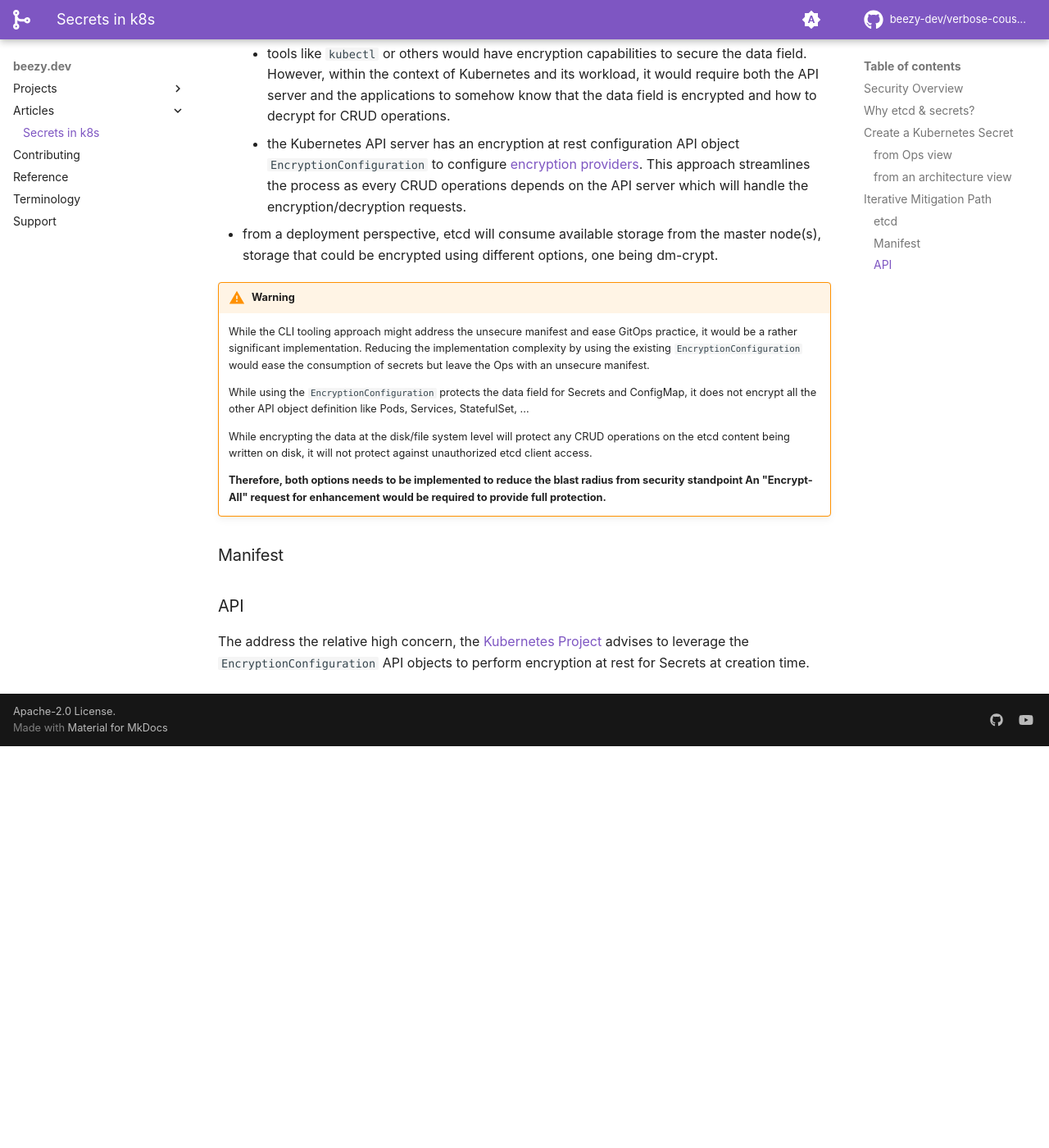
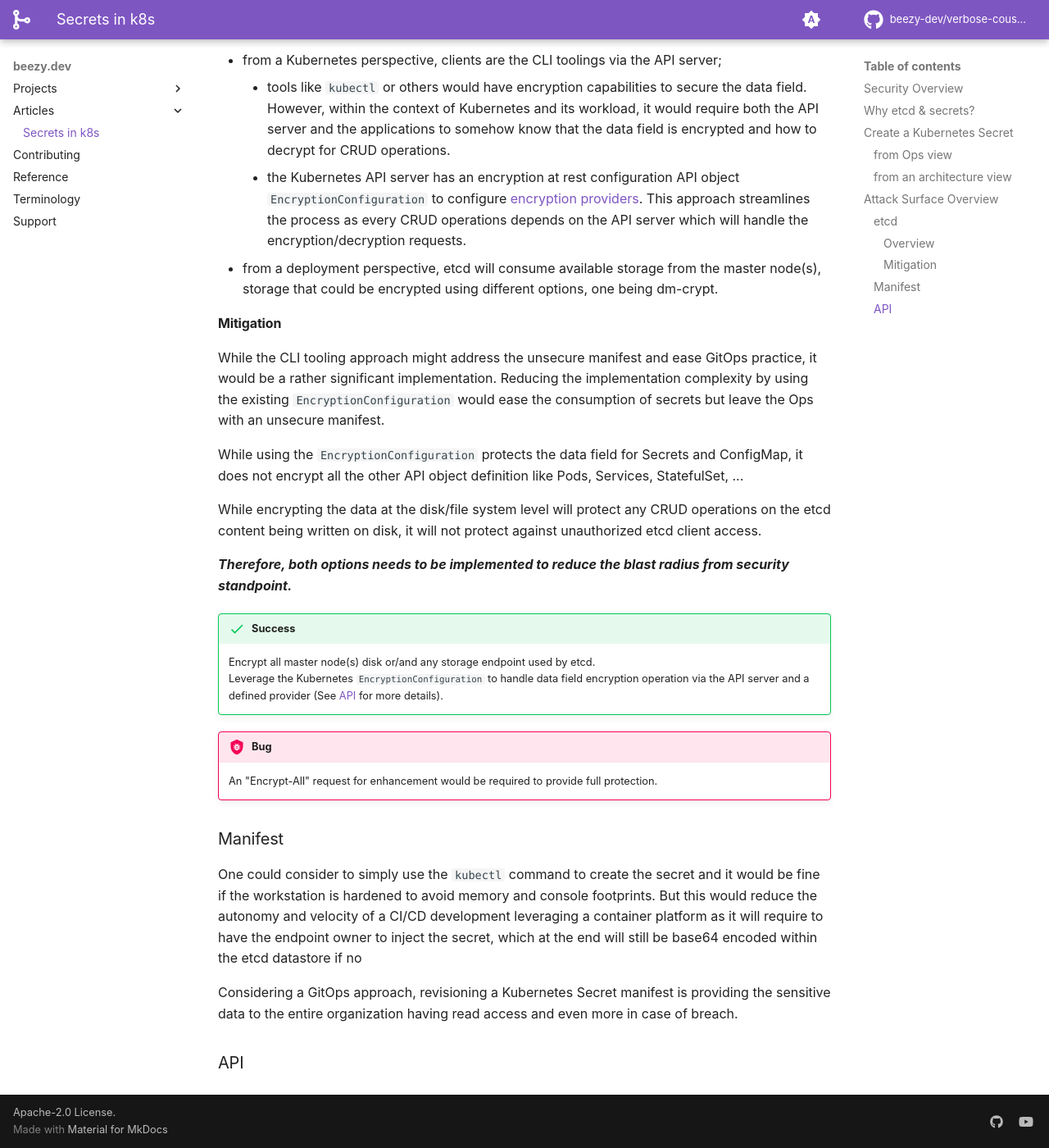
Before and after one commit to beezy-dev/verbose-couscous, an MkDocs documentation site: the page built from docs/community/k8s-secrets.md, in a window 1280 px wide and 1400 px high, scrolled down 3405 px. Shown: the whole window at 82% size. Built offline with MkDocs 1.6.1 and Material for MkDocs 9.7.7, drawn with Linux system fonts in a browser that asks for light colours; some web fonts are replaced; comment, search, counter and statistics services are not loaded; before the commit the page ends 4315 px from its top, so only the background shows below that; some of the changed text lies outside the part shown.

Commit message:
adding community/k8s-secrets.md

````diff
--- a/docs/community/k8s-secrets.md
+++ b/docs/community/k8s-secrets.md
@@ -91,9 +91,8 @@ autonumber
   API Server->>etcd: store Secret
 ```
 
-## Iterative Mitigation Path
-
-Let's zoom in on the mindmap focusing on Kubernetes CRUD operations to elaborate an iterative mitigation path.
+## Attack Surface Overview
+Let's zoom in on the mindmap focusing on Kubernetes CRUD operations to define the potential attack surface and build an iterative mitigation path.
 
 ![](../images/mermaid-diagram-2022-12-29-104705.svg)
 
@@ -120,6 +119,9 @@ mindmap
 ``` -->
 
 ### etcd
+
+#### Overview
+
 By design, etcd provides a TLS for transport and authentication but no [encryption capabilities](https://etcd.io/docs/v3.5/op-guide/security/#does-etcd-encrypt-data-stored-on-disk-drives). The project's mitigations offered are:
 
 - Let client applications encrypt and decrypt the data
@@ -133,18 +135,29 @@ In other words, these two options refer to:
     - the Kubernetes API server has an encryption at rest configuration API object  ```EncryptionConfiguration``` to configure [encryption providers](https://kubernetes.io/docs/tasks/administer-cluster/encrypt-data/). This approach streamlines the process as every CRUD operations depends on the API server which will handle the encryption/decryption requests.
 - from a deployment perspective, etcd will consume available storage from the master node(s), storage that could be encrypted using different options, one being dm-crypt.
 
-!!! warning
-    While the CLI tooling approach might address the unsecure manifest and ease GitOps practice, it would be a rather significant implementation. Reducing the implementation complexity by using the existing ```EncryptionConfiguration``` would ease the consumption of secrets but leave the Ops with an unsecure manifest.
+#### Mitigation
 
-    While using the ```EncryptionConfiguration``` protects the data field for Secrets and ConfigMap, it does not encrypt all the other API object definition like Pods, Services, StatefulSet, ...
+While the CLI tooling approach might address the unsecure manifest and ease GitOps practice, it would be a rather significant implementation. Reducing the implementation complexity by using the existing ```EncryptionConfiguration``` would ease the consumption of secrets but leave the Ops with an unsecure manifest.
 
-    While encrypting the data at the disk/file system level will protect any CRUD operations on the etcd content being written on disk, it will not protect against unauthorized etcd client access.
+While using the ```EncryptionConfiguration``` protects the data field for Secrets and ConfigMap, it does not encrypt all the other API object definition like Pods, Services, StatefulSet, ...
 
-    **Therefore, both options needs to be implemented to reduce the blast radius from security standpoint An "Encrypt-All" request for enhancement would be required to provide full protection.**
+While encrypting the data at the disk/file system level will protect any CRUD operations on the etcd content being written on disk, it will not protect against unauthorized etcd client access.
 
+***Therefore, both options needs to be implemented to reduce the blast radius from security standpoint.***
+
+!!! success
+    Encrypt all master node(s) disk or/and any storage endpoint used by etcd.
+    Leverage the Kubernetes ```EncryptionConfiguration``` to handle data field encryption operation via the API server and a defined provider (See [API](#API) for more details).
+
+!!! bug
+    An "Encrypt-All" request for enhancement would be required to provide full protection.
 
 ### Manifest
 
+One could consider to simply use the ```kubectl``` command to create the secret and it would be fine if the workstation is hardened to avoid memory and console footprints. But this would reduce the autonomy and velocity of a CI/CD development leveraging a container platform as it will require to have the endpoint owner to inject the secret, which at the end will still be base64 encoded within the etcd datastore if no
+
+Considering a GitOps approach, revisioning a Kubernetes Secret manifest is providing the sensitive data to the entire organization having read access and even more in case of breach.
+
+
+
 ### API
-
-The address the relative high concern, the [Kubernetes Project](https://kubernetes.io/docs/tasks/administer-cluster/encrypt-data/) advises to leverage the ```EncryptionConfiguration``` API objects to perform encryption at rest for Secrets at creation time.
````
Also changed, not shown: 1 other file.
